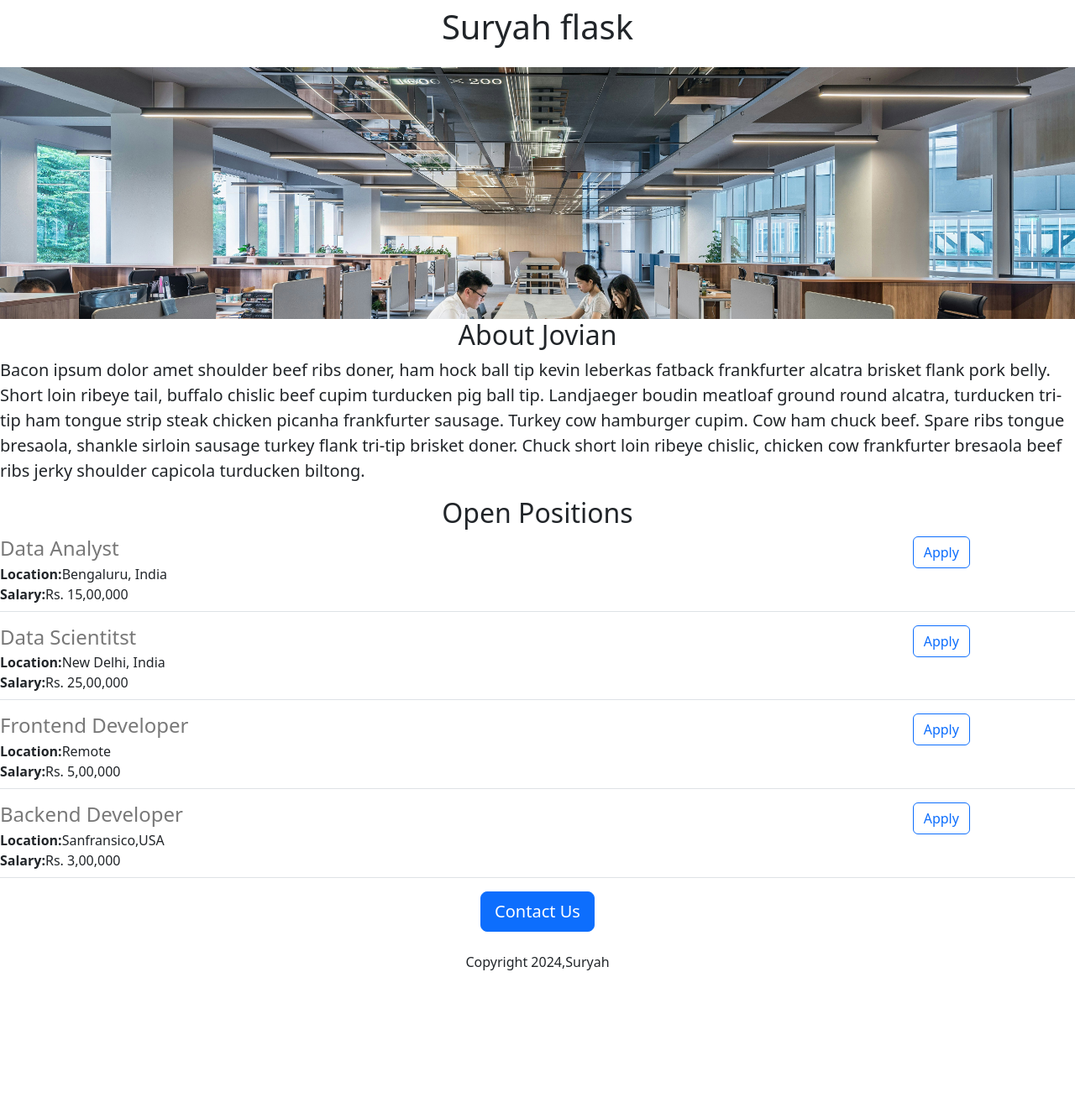
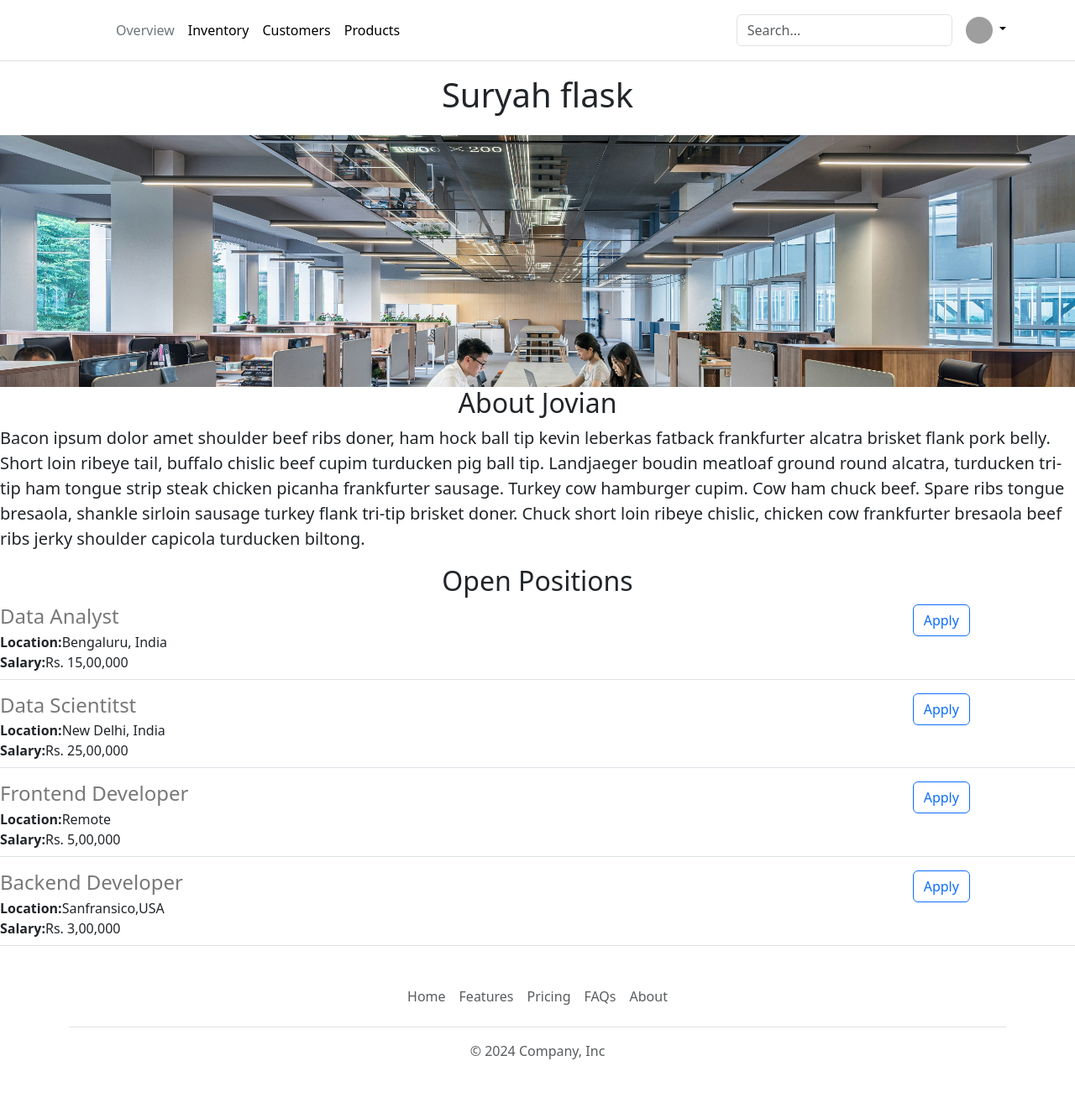
Before and after one commit to hayrus1234/flask-suryah, a Flask app: page / in a window 1280 px wide. Shown: the whole page at 84% size. Before the commit the page ends 1156 px from the top, so only its background shows below. Run offline with Flask 3, Linux system fonts and the light colour scheme; grey boxes are pictures that could not be loaded.

Commit message:
added nav and footer

```diff
--- /dev/null
+++ b/templates/footer.html
@@ -0,0 +1,12 @@
+<div class="container">
+  <footer class="py-3 my-4">
+    <ul class="nav justify-content-center border-bottom pb-3 mb-3">
+      <li class="nav-item"><a href="#" class="nav-link px-2 text-body-secondary">Home</a></li>
+      <li class="nav-item"><a href="#" class="nav-link px-2 text-body-secondary">Features</a></li>
+      <li class="nav-item"><a href="#" class="nav-link px-2 text-body-secondary">Pricing</a></li>
+      <li class="nav-item"><a href="#" class="nav-link px-2 text-body-secondary">FAQs</a></li>
+      <li class="nav-item"><a href="#" class="nav-link px-2 text-body-secondary">About</a></li>
+    </ul>
+    <p class="text-center text-body-secondary">© 2024 Company, Inc</p>
+  </footer>
+</div>
--- a/templates/home.html
+++ b/templates/home.html
@@ -14,10 +14,11 @@
       <body>
     </head>
   <body>
-    <div id=container>
+    {% include 'nav.html' %}
     <h1 class="text-center mt-2 mb-4">Suryah flask</h1>
     <img class="img-fluid" id=banner src="https://5bc61017-e365-4f7c-bc83-bef5cebcb7e4-00-qn7jxhvj6o93.sisko.repl.co/static/banner.jpg">
     <h2 class="text-center">About Jovian</h2>
+    <div id=container>
       <p class="lead">Bacon ipsum dolor amet shoulder beef ribs doner, ham hock ball tip kevin leberkas fatback frankfurter alcatra brisket flank pork belly. Short loin ribeye tail, buffalo chislic beef cupim turducken pig ball tip. Landjaeger boudin meatloaf ground round alcatra, turducken tri-tip ham tongue strip steak chicken picanha frankfurter sausage. Turkey cow hamburger cupim. Cow ham chuck beef. Spare ribs tongue bresaola, shankle sirloin sausage turkey flank tri-tip brisket doner. Chuck short loin ribeye chislic, chicken cow frankfurter bresaola beef ribs jerky shoulder capicola turducken biltong.</p>
     <h2 class="text-center">Open Positions</h2>
         <div>
@@ -26,11 +27,7 @@
         {% endfor %}
         </div>
 
-
-      <div class="text-center">
-      <button type="button" class="btn btn-primary btn-lg">Contact Us</button>
-        <p class="mt-4">Copyright 2024,Suryah</p>
-        </div>
+  {% include 'footer.html'  %}
       </div>
   </body>
 </html>
--- /dev/null
+++ b/templates/nav.html
@@ -0,0 +1,33 @@
+<header class="p-3 mb-3 border-bottom">
+  <div class="container">
+    <div class="d-flex flex-wrap align-items-center justify-content-center justify-content-lg-start">
+      <a href="/" class="d-flex align-items-center mb-2 mb-lg-0 link-body-emphasis text-decoration-none">
+        <svg class="bi me-2" width="40" height="32" role="img" aria-label="Bootstrap"><use xlink:href="#bootstrap"></use></svg>
+      </a>
+
+      <ul class="nav col-12 col-lg-auto me-lg-auto mb-2 justify-content-center mb-md-0">
+        <li><a href="#" class="nav-link px-2 link-secondary">Overview</a></li>
+        <li><a href="#" class="nav-link px-2 link-body-emphasis">Inventory</a></li>
+        <li><a href="#" class="nav-link px-2 link-body-emphasis">Customers</a></li>
+        <li><a href="#" class="nav-link px-2 link-body-emphasis">Products</a></li>
+      </ul>
+
+      <form class="col-12 col-lg-auto mb-3 mb-lg-0 me-lg-3" role="search">
+        <input type="search" class="form-control" placeholder="Search..." aria-label="Search">
+      </form>
+
+      <div class="dropdown text-end">
+        <a href="#" class="d-block link-body-emphasis text-decoration-none dropdown-toggle" data-bs-toggle="dropdown" aria-expanded="false">
+          <img src="https://github.com/mdo.png" alt="mdo" width="32" height="32" class="rounded-circle">
+        </a>
+        <ul class="dropdown-menu text-small">
+          <li><a class="dropdown-item" href="#">New project...</a></li>
+          <li><a class="dropdown-item" href="#">Settings</a></li>
+          <li><a class="dropdown-item" href="#">Profile</a></li>
+          <li><hr class="dropdown-divider"></li>
+          <li><a class="dropdown-item" href="#">Sign out</a></li>
+        </ul>
+      </div>
+    </div>
+  </div>
+</header>
```
